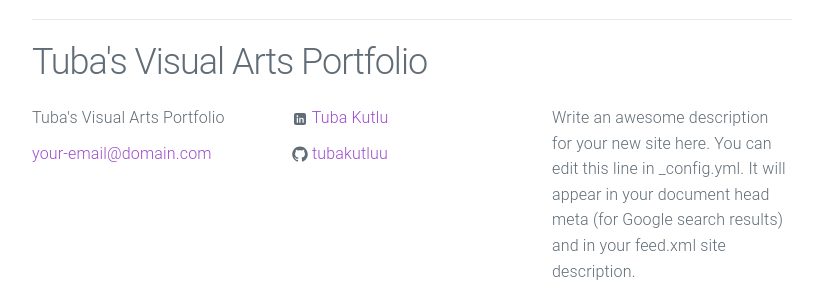
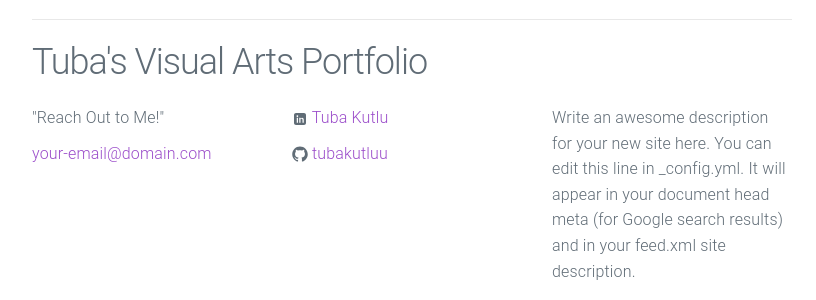
Before and after one commit to tubakutluu/tubs.portfolio, a Jekyll site: the page built from index.html, in a window 1280 px wide. Shown: the part 609-909 px from the top of the page, without its empty margins (228-1044 px from the left). Built offline with Jekyll 4.4.1, drawn with Linux system fonts in a browser that asks for light colours.

Commit message:
Change email title

```diff
--- a/_includes/footer.html
+++ b/_includes/footer.html
@@ -4,7 +4,7 @@
   <div class="row">
     <div class="column">
       <ul class="contact-list">
-        <li>{{ site.title }}</li>
+        <li>"Reach Out to Me!"</li>
         <li><a href="mailto:{{ site.email }}">{{ site.email }}</a></li>
       </ul>
     </div>
```
